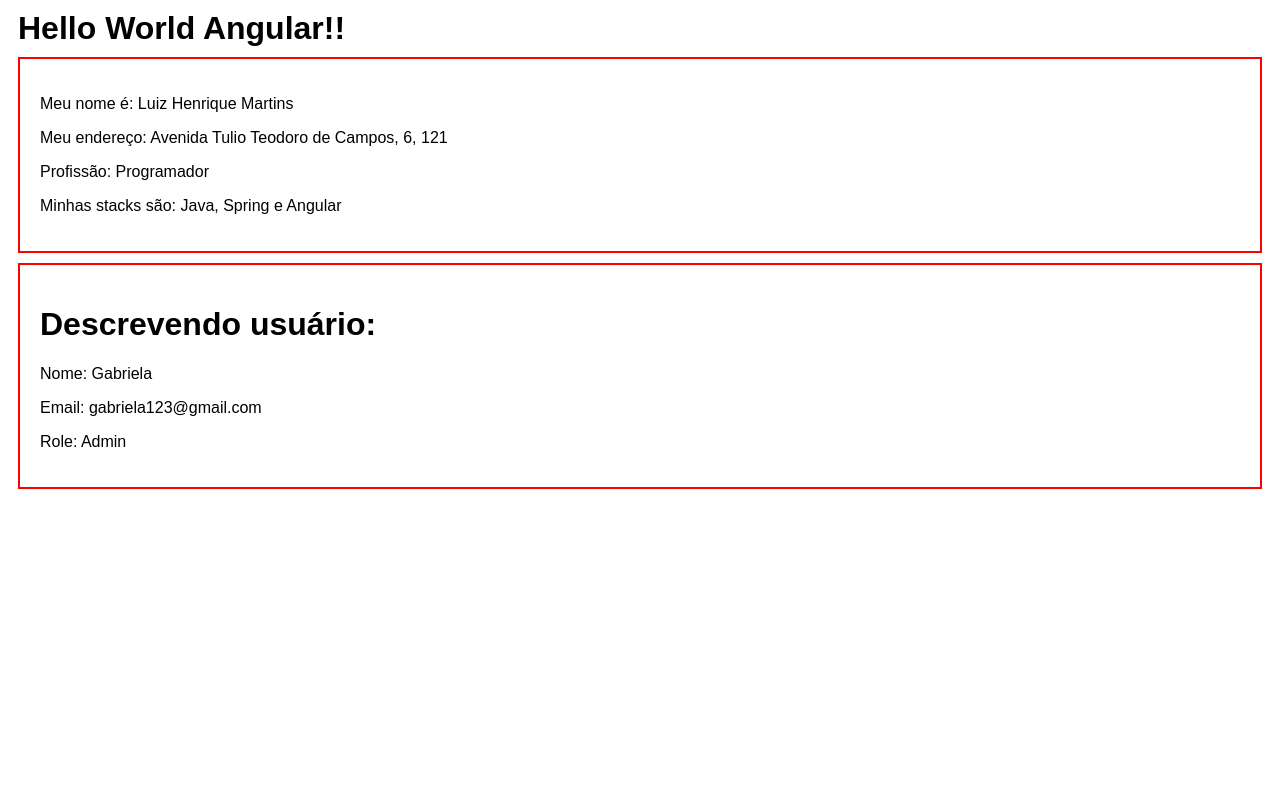
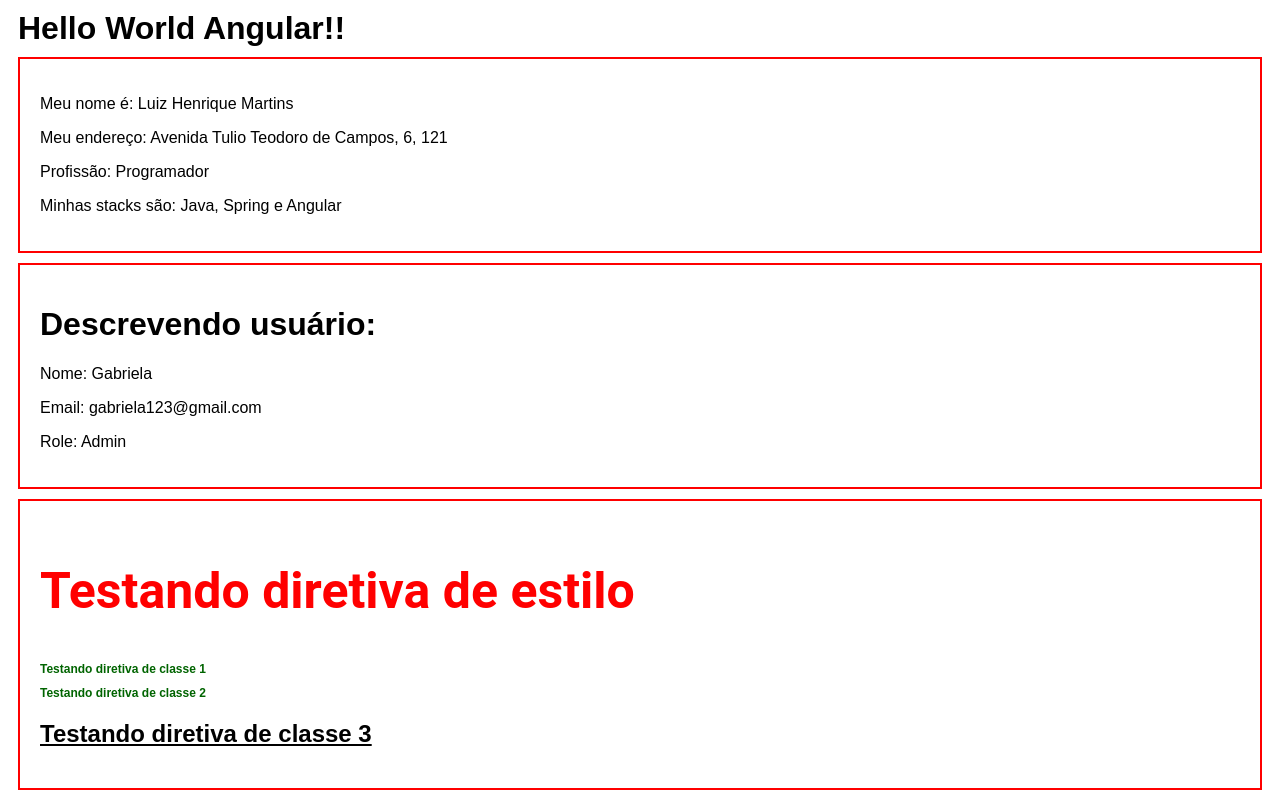
Before and after one commit to Loumartins/Estudos-Angular, an Angular app: page / in a window 1280 px wide. Built offline with nearby package versions, Linux system fonts and the light colour scheme.

Commit message:
Estudos sobre diretivas

```diff
--- a/src/app/app.component.html
+++ b/src/app/app.component.html
@@ -1,3 +1,4 @@
 <app-first-component></app-first-component>
 <app-second-component></app-second-component>
 <app-parent-data [name]='userName' [userData]="userData"></app-parent-data>
+<app-directives></app-directives>
--- a/src/app/app.module.ts
+++ b/src/app/app.module.ts
@@ -6,13 +6,15 @@
 import { FirstComponentComponent } from './components/first-component/first-component.component';
 import { SecondComponentComponent } from './components/second-component/second-component.component';
 import { ParentDataComponent } from './components/parent-data/parent-data.component';
+import { DirectivesComponent } from './components/directives/directives.component';
 
 @NgModule({
   declarations: [
     AppComponent,
     FirstComponentComponent,
     SecondComponentComponent,
-    ParentDataComponent
+    ParentDataComponent,
+    DirectivesComponent
   ],
   imports: [
     BrowserModule,
--- /dev/null
+++ b/src/app/components/directives/directives.component.css
@@ -0,0 +1,10 @@
+.small-title {
+  font-size: 12px;
+}
+.green-title {
+  color: darkgreen;
+}
+
+.underline {
+  text-decoration: underline;
+}
--- /dev/null
+++ b/src/app/components/directives/directives.component.html
@@ -0,0 +1,6 @@
+<div class="geral">
+  <h2 [ngStyle]="{'font-size': size + 'px', 'font-family': font, 'color' : color}">Testando diretiva de estilo</h2>
+  <h2 [ngClass]="classes">Testando diretiva de classe 1</h2>
+  <h2 [ngClass]="classes">Testando diretiva de classe 2</h2>
+  <h2 [ngClass]="underline">Testando diretiva de classe 3</h2>
+</div>
--- /dev/null
+++ b/src/app/components/directives/directives.component.ts
@@ -0,0 +1,15 @@
+import { Component } from '@angular/core';
+
+@Component({
+  selector: 'app-directives',
+  templateUrl: './directives.component.html',
+  styleUrls: ['./directives.component.css'],
+})
+export class DirectivesComponent {
+  size = 50;
+  font = 'Roboto';
+  color = 'red';
+
+  classes = ['green-title', 'small-title'];
+  underline = 'underline';
+}
```
Also changed, not shown: 1 other file (tests, documents, lock files or other folders).
